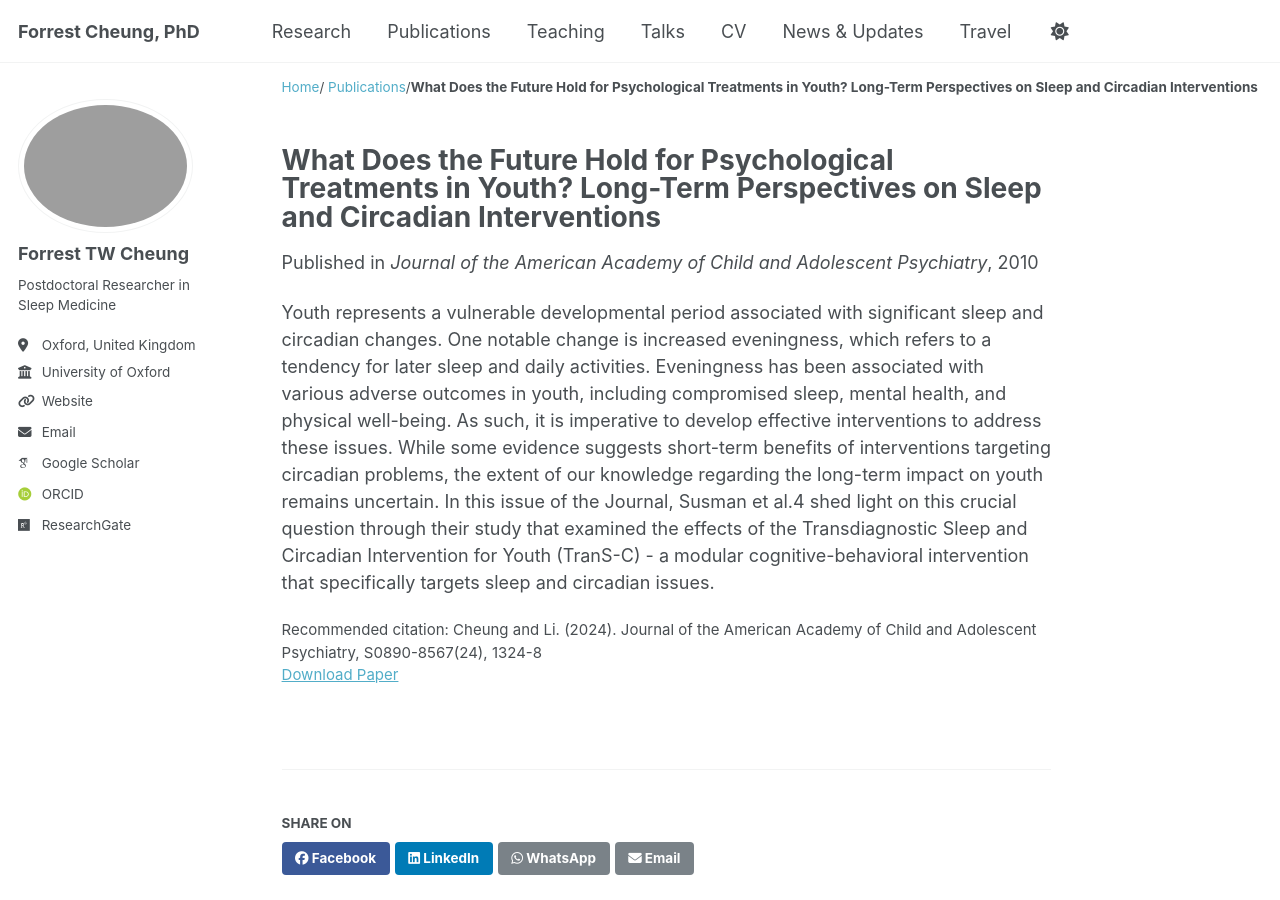
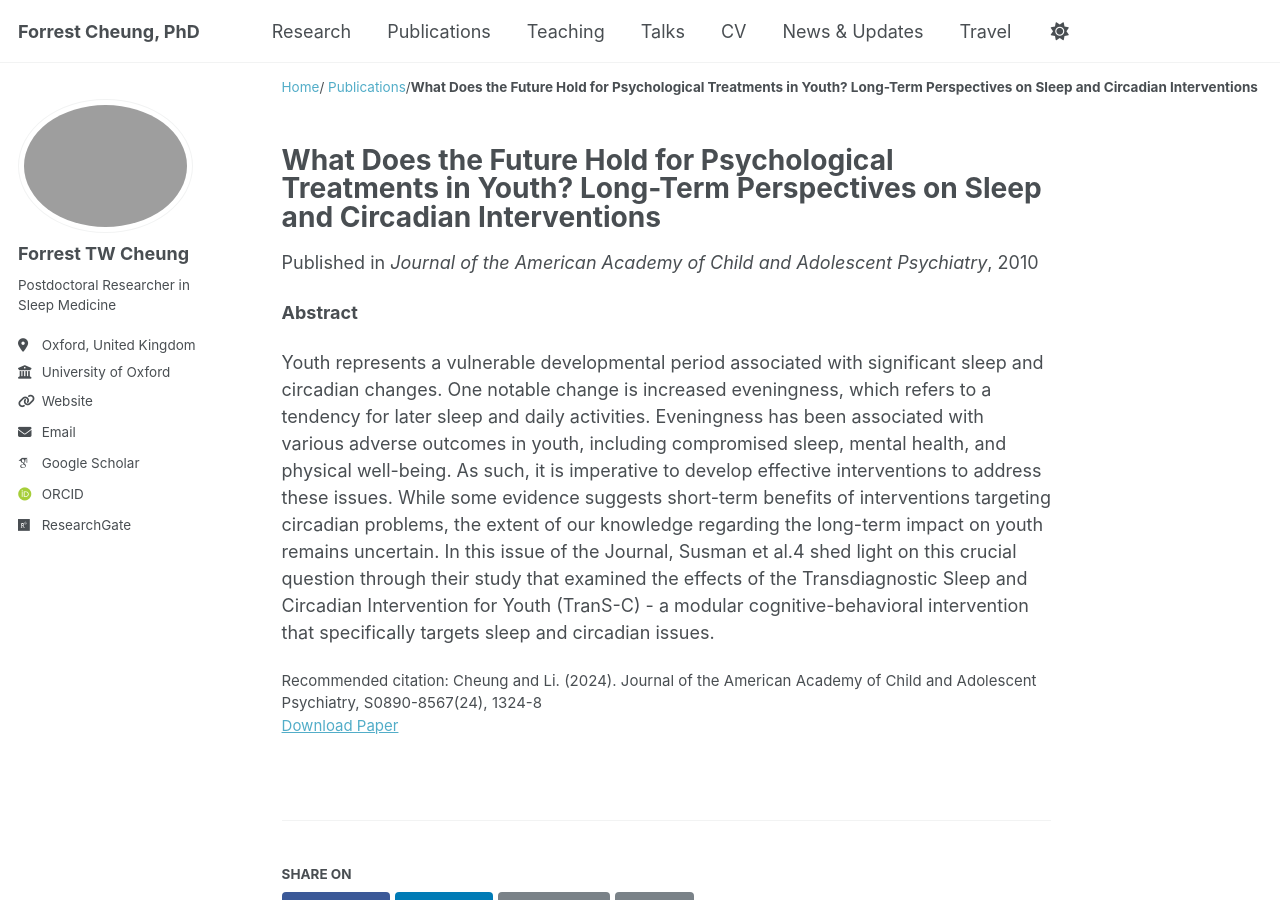
Before and after one commit to forrestcheungtw/forrestcheungtw.github.io, a Jekyll site: the page built from _publications/2010-10-01-paper-title-number-2.md, in a window 1280 px wide and 900 px high. Built offline with Jekyll 4.4.1, drawn with Linux system fonts in a browser that asks for light colours; some web fonts are replaced; a script that is not in the unit is left out.

Commit message:
Updated 1 file via CloudCannon.

```diff
--- a/_publications/2010-10-01-paper-title-number-2.md
+++ b/_publications/2010-10-01-paper-title-number-2.md
@@ -6,11 +6,14 @@ collection: publications
 category: manuscripts
 permalink:
 excerpt: Forrest Tin Wai Cheung, Shirley Xin Li
-date: 2010-10-01T00:00:00
+date: 2010-10-01T00:00:00Z
 venue: Journal of the American Academy of Child and Adolescent Psychiatry
 slidesurl:
 paperurl: http://academicpages.github.io/files/paper2.pdf
 citation: >-
-  Cheung and Li. (2024). Journal of the American Academy of Child and Adolescent Psychiatry, S0890-8567(24), 1324-8
+  Cheung and Li. (2024). Journal of the American Academy of Child and Adolescent
+  Psychiatry, S0890-8567(24), 1324-8
 ---
+**Abstract**
+
 Youth represents a vulnerable developmental period associated with significant sleep and circadian changes. One notable change is increased eveningness, which refers to a tendency for later sleep and daily activities. Eveningness has been associated with various adverse outcomes in youth, including compromised sleep, mental health, and physical well-being. As such, it is imperative to develop effective interventions to address these issues. While some evidence suggests short-term benefits of interventions targeting circadian problems, the extent of our knowledge regarding the long-term impact on youth remains uncertain. In this issue of the Journal, Susman et al.4 shed light on this crucial question through their study that examined the effects of the Transdiagnostic Sleep and Circadian Intervention for Youth (TranS-C) - a modular cognitive-behavioral intervention that specifically targets sleep and circadian issues.
```
